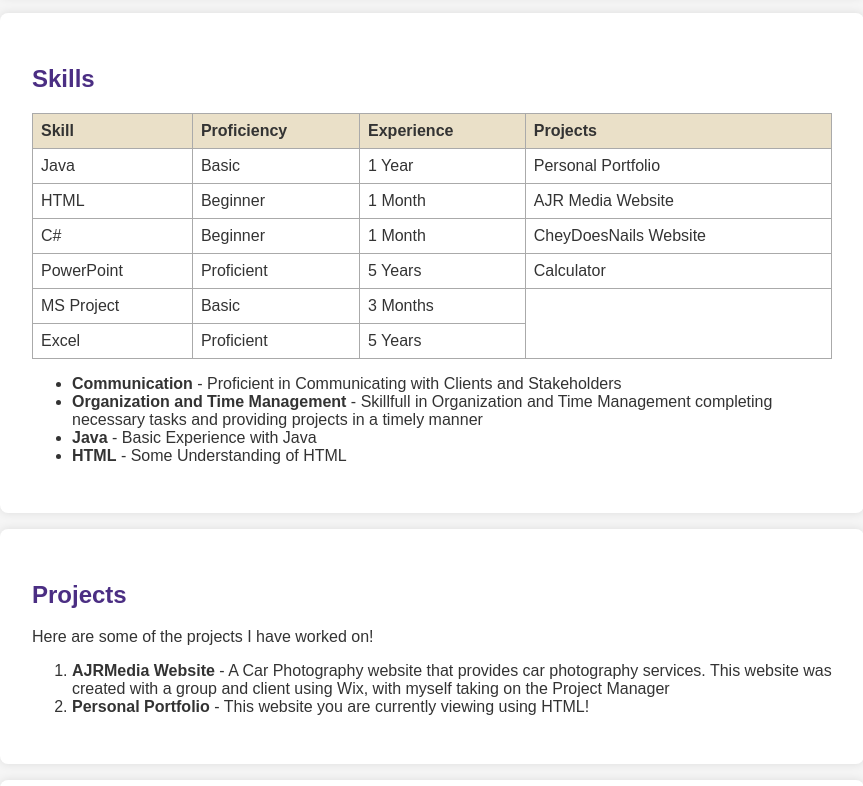
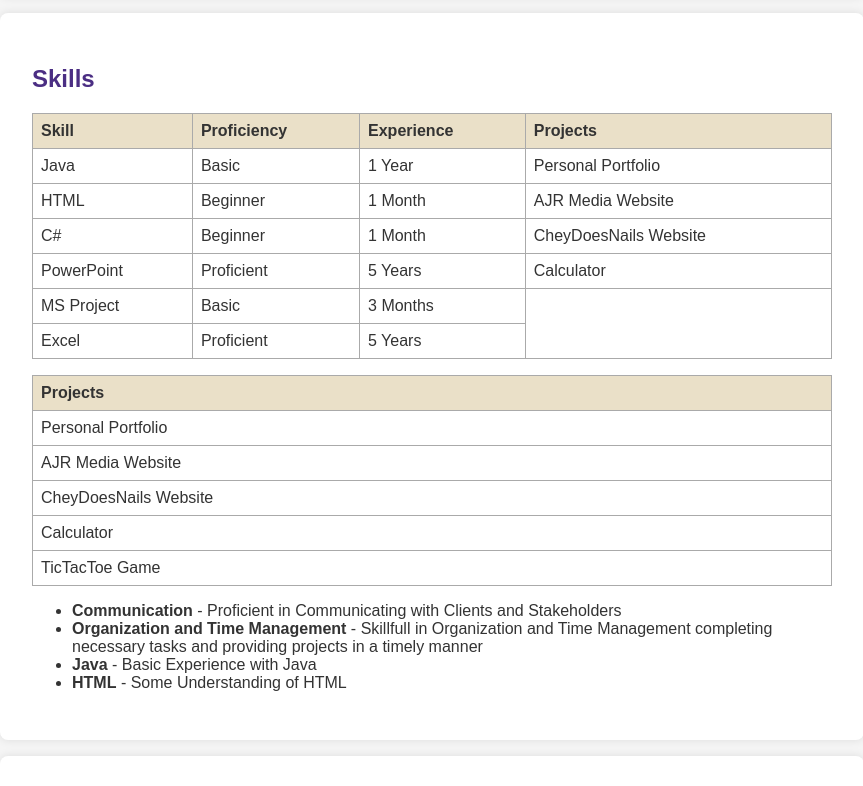
Before and after one commit to z0eym/CheyDoesNails, a plain HTML site: page ZM_MyPortfolio.html in a window 1280 px wide. Shown: the part 384-1170 px from the top of the page, without its empty margins (208-1071 px from the left). Drawn offline with Linux system fonts and the light colour scheme.

Commit message:
Update ZM_MyPortfolio.html

```diff
--- a/ZM_MyPortfolio.html
+++ b/ZM_MyPortfolio.html
@@ -174,6 +174,30 @@
 				</tbody>
 			</thead>
 		</table>
+		<table>
+			<thead>
+				<tr>
+					<th>Projects</th>
+				</tr>
+				<tbody>
+					<tr>
+						<td>Personal Portfolio</td>
+					</tr>
+					<tr>
+						<td>AJR Media Website</td>
+					</tr>
+					<tr>
+						<td>CheyDoesNails Website</td>
+					</tr>
+					<tr>
+						<td>Calculator</td>
+					</tr>
+					<tr>
+						<td>TicTacToe Game</td>
+					</tr>
+				</tbody>
+			</thead>
+		</table>
 
 		<ul>
 			<li><strong>Communication</strong> - Proficient in Communicating with Clients and Stakeholders</li>
```
